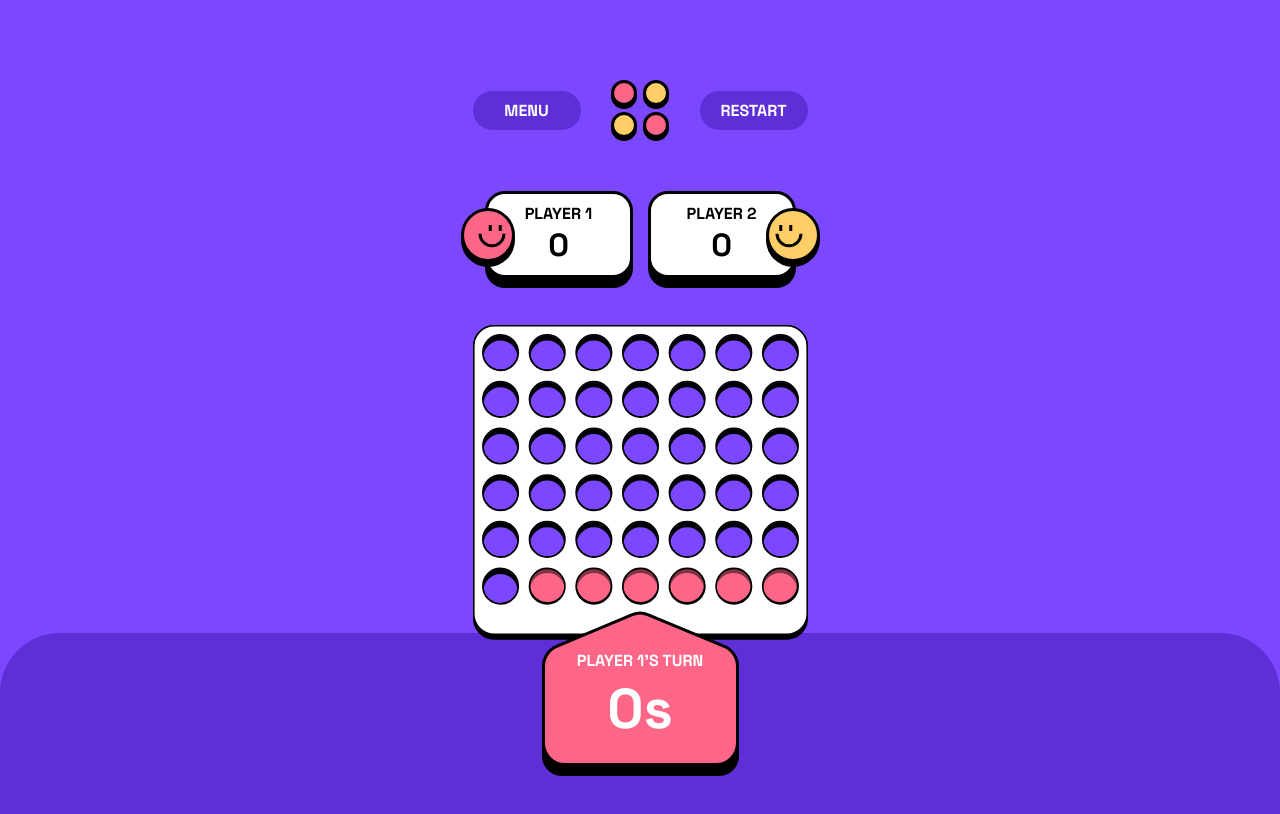
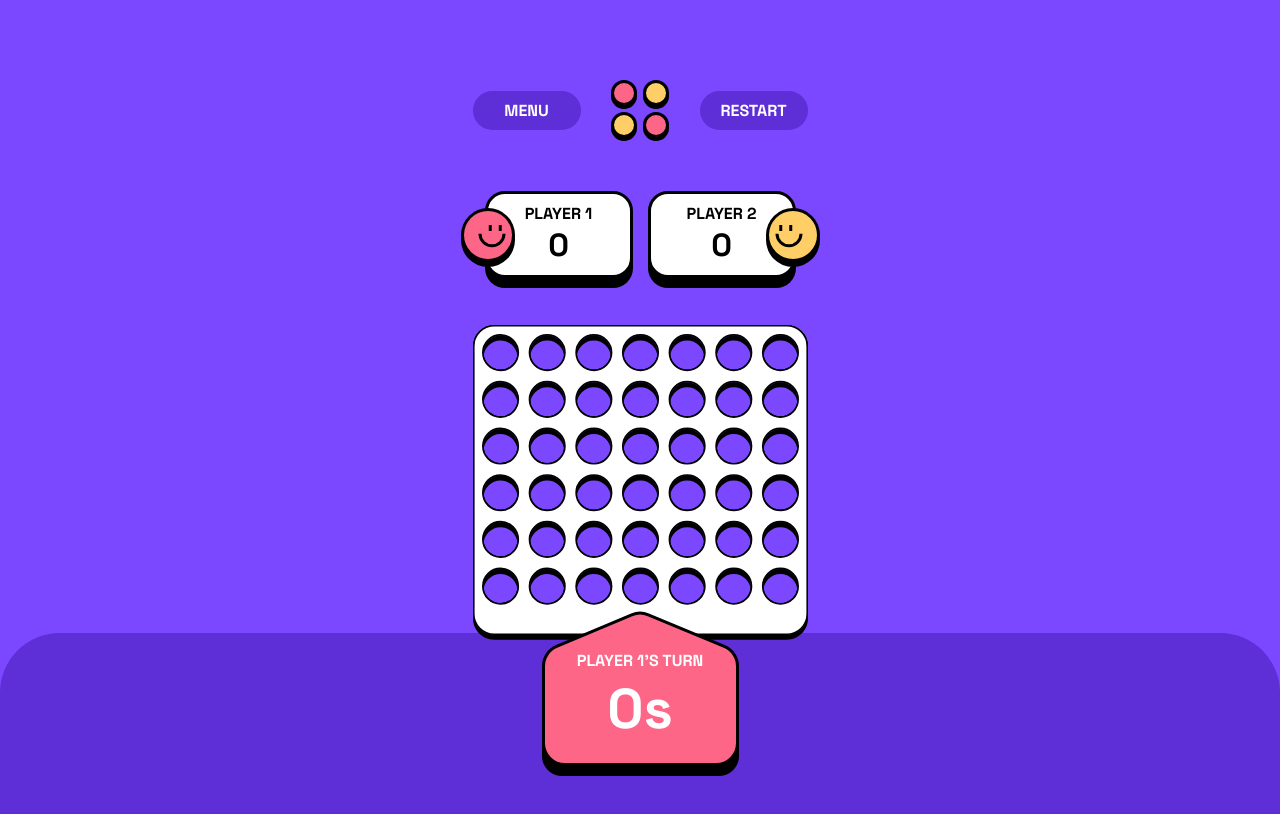
Before and after one commit to curiousmind04/Connect-Four-Game-React-TS, a React (Vite) app: page /game-players in a window 1280 px wide. Shown: the top 814 px of the page. Built offline with nearby package versions, Linux system fonts and the light colour scheme.

Commit message:
finished logic for determining a win, working on displaying the win on board

```diff
--- a/src/pages/Game.module.css
+++ b/src/pages/Game.module.css
@@ -146,13 +146,13 @@
   transform: translateY(500px);
 } */
 
-.boardGrid div[data-theme="top"] img {
+.boardGrid div[data-stage="top"] img {
   /* animation: 4s 1 forwards dropin; */
   /* transform: translateY(-200px); */
   display: none;
 }
 
-.boardGrid div[data-theme="drop"] img {
+.boardGrid div[data-stage="drop"] img {
   animation: dropin 0.2s, bounce 1s 0.1s cubic-bezier(0.28, 0.84, 0.42, 1);
 }
 
@@ -160,6 +160,7 @@
   width: 100%;
   vertical-align: bottom;
   position: relative;
+  /* animation: dropin 0.2s, bounce 1s 0.1s cubic-bezier(0.28, 0.84, 0.42, 1); */
 }
 
 @keyframes dropin {
--- a/src/pages/Game.tsx
+++ b/src/pages/Game.tsx
@@ -3,28 +3,235 @@ import { useState } from "react";
 
 import classes from "./Game.module.css";
 
+type Move = {
+  position: number;
+  played: boolean;
+  counter: string;
+};
+
 const GamePage = () => {
+  const initialMoves = [
+    { position: 1, played: false, counter: "unplayed" },
+    { position: 2, played: false, counter: "unplayed" },
+    { position: 3, played: false, counter: "unplayed" },
+    { position: 4, played: false, counter: "unplayed" },
+    { position: 5, played: false, counter: "unplayed" },
+    { position: 6, played: false, counter: "unplayed" },
+    { position: 7, played: false, counter: "unplayed" },
+    { position: 8, played: false, counter: "unplayed" },
+    { position: 9, played: false, counter: "unplayed" },
+    { position: 10, played: false, counter: "unplayed" },
+    { position: 11, played: false, counter: "unplayed" },
+    { position: 12, played: false, counter: "unplayed" },
+    { position: 13, played: false, counter: "unplayed" },
+    { position: 14, played: false, counter: "unplayed" },
+    { position: 15, played: false, counter: "unplayed" },
+    { position: 16, played: false, counter: "unplayed" },
+    { position: 17, played: false, counter: "unplayed" },
+    { position: 18, played: false, counter: "unplayed" },
+    { position: 19, played: false, counter: "unplayed" },
+    { position: 20, played: false, counter: "unplayed" },
+    { position: 21, played: false, counter: "unplayed" },
+    { position: 22, played: false, counter: "unplayed" },
+    { position: 23, played: false, counter: "unplayed" },
+    { position: 24, played: false, counter: "unplayed" },
+    { position: 25, played: false, counter: "unplayed" },
+    { position: 26, played: false, counter: "unplayed" },
+    { position: 27, played: false, counter: "unplayed" },
+    { position: 28, played: false, counter: "unplayed" },
+    { position: 29, played: false, counter: "unplayed" },
+    { position: 30, played: false, counter: "unplayed" },
+    { position: 31, played: false, counter: "unplayed" },
+    { position: 32, played: false, counter: "unplayed" },
+    { position: 33, played: false, counter: "unplayed" },
+    { position: 34, played: false, counter: "unplayed" },
+    { position: 35, played: false, counter: "unplayed" },
+    { position: 36, played: false, counter: "unplayed" },
+    { position: 37, played: false, counter: "unplayed" },
+    { position: 38, played: false, counter: "unplayed" },
+    { position: 39, played: false, counter: "unplayed" },
+    { position: 40, played: false, counter: "unplayed" },
+    { position: 41, played: false, counter: "unplayed" },
+    { position: 42, played: false, counter: "unplayed" },
+  ];
+
   const [menu, setMenu] = useState<boolean>(false);
-  const [test, setTest] = useState<boolean>(true);
+  const [turn, setTurn] = useState<string>("red");
+  const [moves, setMoves] = useState<Move[]>(initialMoves);
   // const gameMode =
   //   window.location.pathname === "/game-vs-computer" ? "pvc" : "pvp";
 
-  const column1Handler = () => {
-    setTest(false);
+  const placementHandler = (num: number) => {
+    const newMoves = moves;
+    let arr;
+    let spot;
+
+    if ([35, 28, 21, 14, 7, 0].includes(num)) {
+      arr = [35, 28, 21, 14, 7, 0];
+    }
+    if ([36, 29, 22, 15, 8, 1].includes(num)) {
+      arr = [36, 29, 22, 15, 8, 1];
+    }
+    if ([37, 30, 23, 16, 9, 2].includes(num)) {
+      arr = [37, 30, 23, 16, 9, 2];
+    }
+    if ([38, 31, 24, 17, 10, 3].includes(num)) {
+      arr = [38, 31, 24, 17, 10, 3];
+    }
+    if ([39, 32, 25, 18, 11, 4].includes(num)) {
+      arr = [39, 32, 25, 18, 11, 4];
+    }
+    if ([40, 33, 26, 19, 12, 5].includes(num)) {
+      arr = [40, 33, 26, 19, 12, 5];
+    }
+    if ([41, 34, 27, 20, 13, 6].includes(num)) {
+      arr = [41, 34, 27, 20, 13, 6];
+    }
+
+    if (arr) {
+      if (moves[arr[0]].played === false) {
+        spot = arr[0];
+      } else if (moves[arr[1]].played === false) {
+        spot = arr[1];
+      } else if (moves[arr[2]].played === false) {
+        spot = arr[2];
+      } else if (moves[arr[3]].played === false) {
+        spot = arr[3];
+      } else if (moves[arr[4]].played === false) {
+        spot = arr[4];
+      } else if (moves[arr[5]].played === false) {
+        spot = arr[5];
+      } else {
+        return;
+      }
+    }
+
+    if (spot) {
+      newMoves[spot].played = true;
+      setMoves(newMoves);
+      const result = checkForWinner(newMoves, turn);
+
+      // if (result === false) {
+      //   setTurn(turn === "red" ? "yellow" : "red");
+      // } else {
+
+      // }
+
+      return;
+    }
   };
-  const column2Handler = () => {};
-  const column3Handler = () => {};
-  const column4Handler = () => {};
-  const column5Handler = () => {};
-  const column6Handler = () => {};
-  const column7Handler = () => {};
+
+  const checkForWinner = (moves: Move[], player: string) => {
+    const rows = [
+      moves.slice(0, 7),
+      moves.slice(7, 14),
+      moves.slice(14, 21),
+      moves.slice(21, 28),
+      moves.slice(28, 35),
+      moves.slice(35, 42),
+    ];
+
+    // console.log(rows);
+
+    //check for winner on rows
+    for (let j = 0; j < 4; j++) {
+      for (let i = 0; i < 6; i++) {
+        if (
+          rows[i][j].counter === player &&
+          rows[i][j + 1].counter === player &&
+          rows[i][j + 2].counter === player &&
+          rows[i][j + 3].counter === player
+        ) {
+          console.log("winner");
+          return {
+            one: rows[i][j].position,
+            two: rows[i][j + 1].position,
+            three: rows[i][j + 2].position,
+            four: rows[i][j + 3].position,
+          };
+        }
+      }
+    }
+
+    //check for winner on columns
+    for (let j = 0; j < 7; j++) {
+      for (let i = 0; i < 3; i++) {
+        if (
+          rows[i][j].counter === player &&
+          rows[i + 1][j].counter === player &&
+          rows[i + 2][j].counter === player &&
+          rows[i + 3][j].counter === player
+        ) {
+          console.log("winner");
+          return true;
+        }
+      }
+    }
+
+    //check for winner on descending diagonal
+    for (let j = 3; j < 7; j++) {
+      for (let i = 3; i < 6; i++) {
+        if (
+          rows[i][j].counter === player &&
+          rows[i - 1][j - 1].counter === player &&
+          rows[i - 2][j - 2].counter === player &&
+          rows[i - 3][j - 3].counter === player
+        ) {
+          console.log("winner");
+          return true;
+        }
+      }
+    }
+
+    //check for winner on ascending diagonal
+    for (let j = 3; j > 0; j--) {
+      for (let i = 5; i > 2; i--) {
+        if (
+          rows[i][j].counter === player &&
+          rows[i - 1][j + 1].counter === player &&
+          rows[i - 2][j + 2].counter === player &&
+          rows[i - 3][j + 3].counter === player
+        ) {
+          console.log("winner");
+          return true;
+        }
+      }
+    }
+
+    return false;
+  };
+
+  // console.log(moves);
+  // console.log(turn);
+
+  const counterChooser = (color: string) => {
+    return (
+      <picture>
+        <source
+          media="(min-width: 48rem)"
+          srcSet={`/assets/images/counter-${color}-large.svg`}
+        />
+        <img
+          src={`/assets/images/counter-${color}-small.svg`}
+          alt={`${color} counter`}
+        />
+      </picture>
+    );
+  };
 
   return (
     <div className={classes.game}>
       <div className={classes.top}>
         <button onClick={() => setMenu(true)}>Menu</button>
         <img src="/assets/images/logo.svg" alt="logo" />
-        <button>Restart</button>
+        <button
+          onClick={() => {
+            setTurn("red");
+            setMoves(initialMoves);
+          }}
+        >
+          Restart
+        </button>
       </div>
       <div className={classes.container}>
         <div className={classes.grid}>
@@ -40,104 +247,18 @@ const GamePage = () => {
           </div>
           <div className={classes.board}>
             <div className={classes.boardGrid}>
-              <div className={classes.action1} onClick={column1Handler}></div>
-              <div className={classes.action2} onClick={column2Handler}></div>
-              <div className={classes.action3} onClick={column3Handler}></div>
-              <div className={classes.action4} onClick={column4Handler}></div>
-              <div className={classes.action5} onClick={column5Handler}></div>
-              <div className={classes.action6} onClick={column6Handler}></div>
-              <div className={classes.action7} onClick={column7Handler}></div>
-              <div className={classes.column1}></div>
-              <div></div>
-              <div></div>
-              <div></div>
-              <div></div>
-              <div></div>
-              <div></div>
-              <div className={classes.column1}></div>
-              <div></div>
-              <div></div>
-              <div></div>
-              <div></div>
-              <div></div>
-              <div></div>
-              <div className={classes.column1}></div>
-              <div></div>
-              <div></div>
-              <div></div>
-              <div></div>
-              <div></div>
-              <div></div>
-              <div className={classes.column1}></div>
-              <div></div>
-              <div></div>
-              <div></div>
-              <div></div>
-              <div></div>
-              <div></div>
-              <div
-                className={classes.column1}
-                // hidden={test ? true : false}
-                data-theme={test ? "top" : "drop"}
-                onClick={column1Handler}
-              >
-                <picture>
-                  <source
-                    media="(min-width: 48rem)"
-                    srcSet="/assets/images/counter-red-large.svg"
-                  />
-                  <img
-                    src="/assets/images/counter-red-small.svg"
-                    alt="red counter"
-                  />
-                </picture>
-                {/* <picture>
-                  <source
-                    media="(min-width: 48rem)"
-                    srcSet="/assets/images/counter-yellow-large.svg"
-                  />
-                  <img
-                    src="/assets/images/counter-yellow-small.svg"
-                    alt="yellow counter"
-                  />
-                </picture> */}
-              </div>
-              <div>
-                <img
-                  src="/assets/images/counter-red-small.svg"
-                  alt="red counter"
-                />
-              </div>
-              <div>
-                <img
-                  src="/assets/images/counter-red-small.svg"
-                  alt="red counter"
-                />
-              </div>
-              <div>
-                <img
-                  src="/assets/images/counter-red-small.svg"
-                  alt="red counter"
-                />
-              </div>
-              <div>
-                <img
-                  src="/assets/images/counter-red-small.svg"
-                  alt="red counter"
-                />
-              </div>
-              <div>
-                <img
-                  src="/assets/images/counter-red-small.svg"
-                  alt="red counter"
-                />
-              </div>
-              <div>
-                <img
-                  src="/assets/images/counter-red-small.svg"
-                  alt="red counter"
-                />
-              </div>
+              {moves.map((move) => (
+                <div
+                  key={moves.indexOf(move)}
+                  data-stage={
+                    moves[moves.indexOf(move)].played ? "drop" : "top"
+                  }
+                  onClick={placementHandler.bind(null, moves.indexOf(move))}
+                >
+                  {moves[moves.indexOf(move)].counter !== "unplayed" &&
+                    counterChooser(moves[moves.indexOf(move)].counter)}
+                </div>
+              ))}
             </div>
             <picture className={classes.black}>
               <source
@@ -165,38 +286,41 @@ const GamePage = () => {
         <div className={classes.turn}>
           <div>
             <img
-              src="/assets/images/turn-background-red.svg"
+              src={`/assets/images/turn-background-${turn}.svg`}
               alt="turn block background"
             />
             <div className={classes.detail}>
-              <span className={classes.indicator}>Player 1's Turn</span>
+              <span className={classes.indicator}>
+                {turn === "red" ? "Player 1's Turn" : "Player 2's Turn"}
+              </span>
               <span className={classes.time}>0s</span>
             </div>
           </div>
         </div>
+
         {menu && (
           <div className={classes.menu}>
             <h3>Pause</h3>
             <button className={classes.btn1} onClick={() => setMenu(false)}>
               <h4>Continue Game</h4>
             </button>
-            <Link
-              to="/game-players"
+            <button
               className={classes.btn2}
-              onClick={() => setMenu(false)}
+              onClick={() => {
+                setMenu(false);
+                setTurn("red");
+                setMoves(initialMoves);
+              }}
             >
               <h4>Restart</h4>
-            </Link>
-            <Link
-              to="/"
-              className={classes.btn3}
-              onClick={() => setMenu(false)}
-            >
+            </button>
+            <Link to="/" className={classes.btn3}>
               <h4>Quit Game</h4>
             </Link>
           </div>
         )}
       </div>
+
       <div className={classes.patternPlaying}></div>
       {/* <div className={classes.patternPlayer1Wins}></div>
       <div className={classes.patternPlayer2Wins}></div> */}
```
